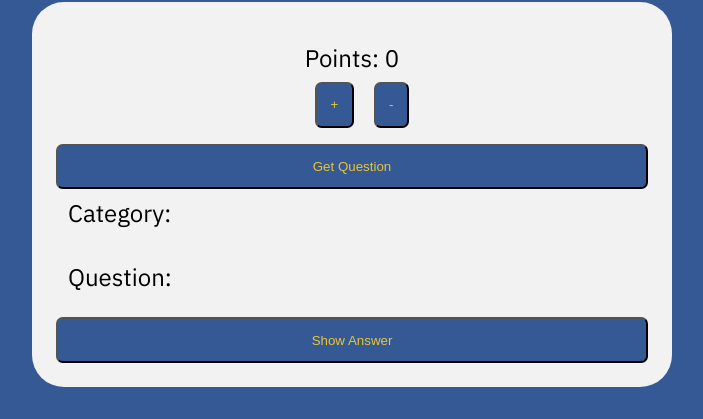
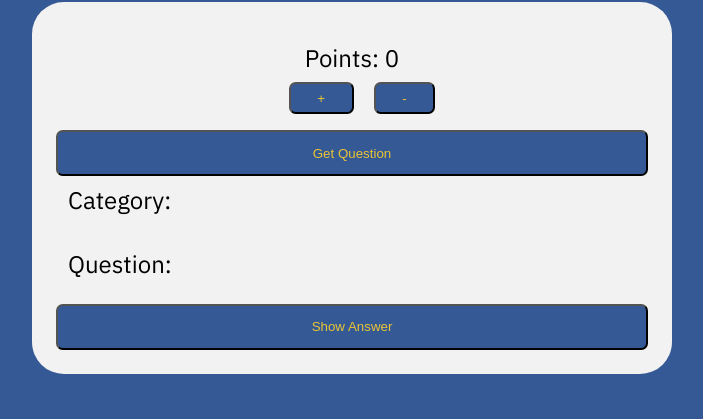
Before and after one commit to ryreiterman/react-jeopardy, a React app: page / in a window 1280 px wide. Shown: the part 414-833 px from the top of the page, without its empty margins (304-1007 px from the left). Built offline with nearby package versions, Linux system fonts and the light colour scheme.

Commit message:
Updated button padding

```diff
--- a/src/scss/styles.scss
+++ b/src/scss/styles.scss
@@ -98,6 +98,6 @@ button {
 }
 
 .points-buttons button {
-  padding: 1em;
+  padding: .5em 2em;
   margin-left: 1.5em;
 }
```
Also changed, not shown: public/css/styles.css.
